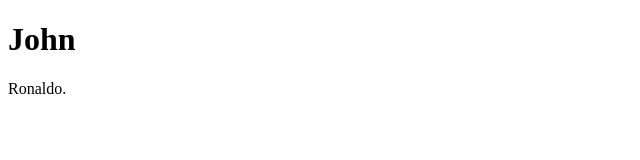
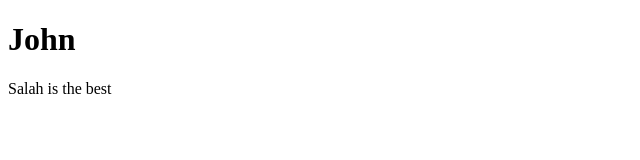
Before and after one commit to JohnB56/JohnB56.github.io, a plain HTML site: page docs/index.html in a window 1280 px wide. Shown: the full height of the page, 0-640 px from the left. Drawn offline with Linux system fonts and the light colour scheme.

Commit message:
Change Test
Change Test

```diff
--- a/docs/index.html
+++ b/docs/index.html
@@ -3,7 +3,7 @@
 <body>
 
 <h1>John</h1>
-<p>Ronaldo.</p>
+<p>Salah is the best</p>
 
 </body>
 </html>
```
